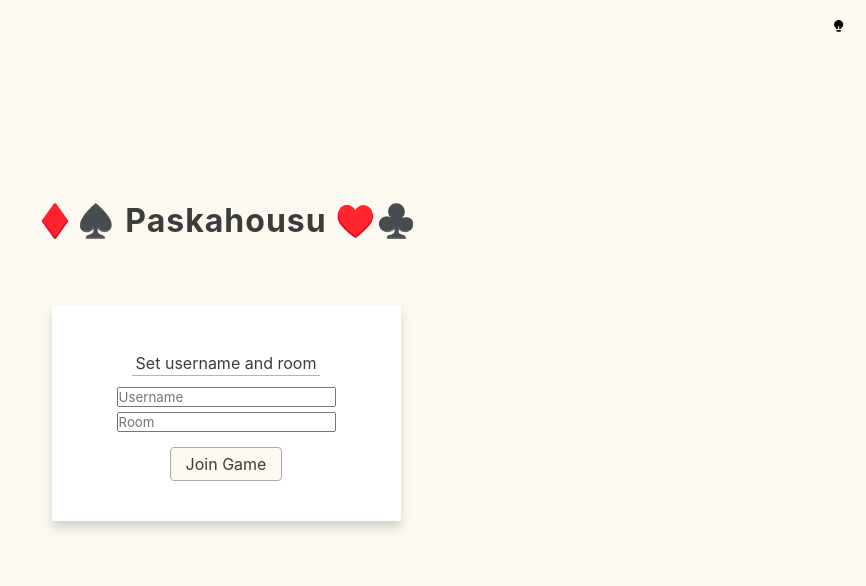
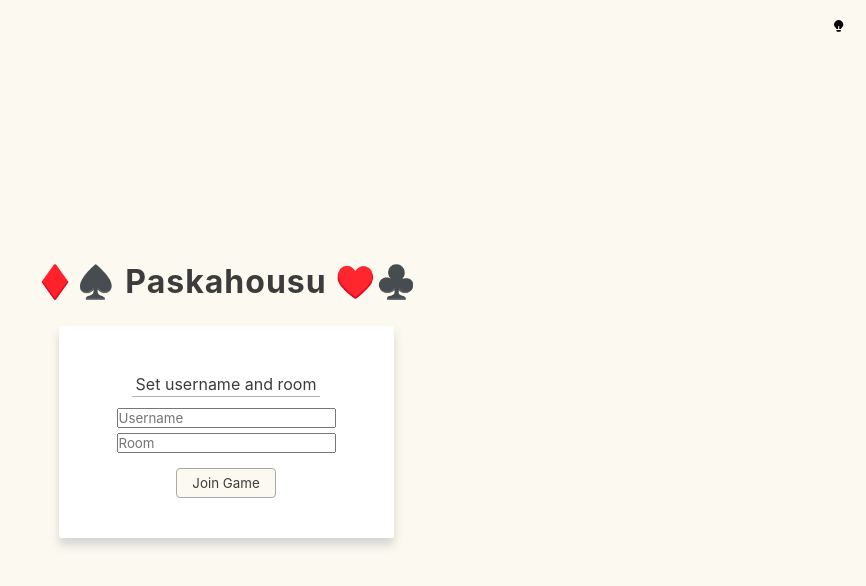
Before and after one commit to TeemuKiviniemi/Paskahousu, a React (Create React App) app in the folder paskahousu-front/: page / in a window 1280 px wide. Shown: the top 586 px of the page, without its empty margins (414-1280 px from the left). Built offline with nearby package versions, Linux system fonts and the light colour scheme; a web font is replaced by a local one.

Commit message:
small changes

```diff
--- a/paskahousu-front/src/Theme.js
+++ b/paskahousu-front/src/Theme.js
@@ -7,5 +7,5 @@ export const lightTheme = {
 export const darkTheme = {
 	color: "#fafafa",
 	backgroundColor: "#393e46",
-	dropShadow: "drop-shadow(0mm 2mm 4mm rgba(0, 0, 0, 0.7));",
+	dropShadow: "drop-shadow(0mm 2mm 4mm rgba(0, 0, 0, 0.6))",
 };
--- a/paskahousu-front/src/components/JoinToGame.jsx
+++ b/paskahousu-front/src/components/JoinToGame.jsx
@@ -1,20 +1,16 @@
 import styled from "styled-components";
-import { Link } from "react-router-dom";
 import { useDispatch, useSelector } from "react-redux";
 import { setRoom } from "../reducers/gameReducer";
 import { setUsername } from "../reducers/playerReducer";
 
 const Container = styled.div`
-	height: 100vh;
-	width: 100vw;
-	display: grid;
-	grid-template-rows: 30% 40% 30%;
+	display: flex;
+	flex-direction: column;
 	justify-items: center;
 	align-items: center;
 `;
 
 const Frame = styled.div`
-	grid-row-start: 2;
 	background-color: white;
 	height: min-content;
 	display: flex;
@@ -23,11 +19,12 @@ const Frame = styled.div`
 	flex-direction: column;
 	box-shadow: rgba(100, 100, 111, 0.25) 0px 7px 10px 0px;
 	border-radius: 2px;
-	padding: 40px 60px;
+	padding: 40px 10px;
+	min-width: 315px;
 	margin-top: 25px;
 `;
 
-const JoinButton = styled(Link)`
+const Button = styled.button`
 	margin-top: 15px;
 	padding: 6px 15px;
 	border: 1px solid darkgray;
@@ -49,9 +46,22 @@ const StyledP = styled.p`
 `;
 
 const StyledH1 = styled.h1`
-	grid-row-start: 1;
-	align-self: flex-end;
 	letter-spacing: 1px;
+`;
+
+const FooterText = styled.p`
+	position: absolute;
+	bottom: 10px;
+	left: 10px;
+	font-size: 14px;
+`;
+
+const Span = styled.span`
+	font-weight: 600;
+`;
+
+const Li = styled.li`
+	color: rgb(60, 60, 60);
 `;
 
 function JoinToGame({ joinGame, startGame }) {
@@ -64,7 +74,7 @@ function JoinToGame({ joinGame, startGame }) {
 		<Container>
 			<StyledH1>♦️♠️ Paskahousu ♥️♣️</StyledH1>
 
-			{!(game.players.length > 0) ? (
+			{game.players.length === 0 ? (
 				<Frame>
 					<StyledP>Set username and room</StyledP>
 					<input
@@ -74,20 +84,20 @@ function JoinToGame({ joinGame, startGame }) {
 						onChange={(e) => dispatch(setUsername(e.target.value))}
 					/>
 					<input type="text" placeholder="Room" onChange={(e) => dispatch(setRoom(e.target.value))} />
-					<JoinButton to="/" onClick={joinGame}>
-						Join Game
-					</JoinButton>
+					<Button onClick={() => joinGame()}>Join Game</Button>
 				</Frame>
 			) : (
 				<Frame>
-					<StyledP>Players in room {game.room}</StyledP>
+					<StyledP>
+						Players in <Span>{game.room}</Span>
+					</StyledP>
 					<ul>
 						{game.players.map((player) => {
-							return <li>{player.username}</li>;
+							return <Li key={player.username}>{player.username}</Li>;
 						})}
 					</ul>
 					<br />
-					{turn ? <button onClick={() => startGame()}>Start</button> : <p>Waiting for host to start game</p>}
+					{turn ? <Button onClick={() => startGame()}>Start</Button> : <p>Waiting for host to start game</p>}
 				</Frame>
 			)}
 		</Container>
```
